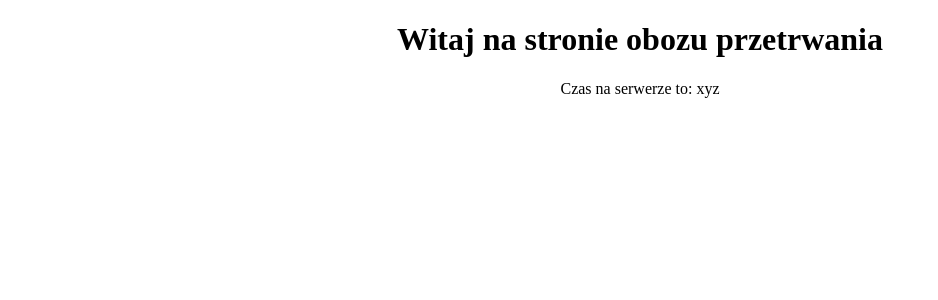
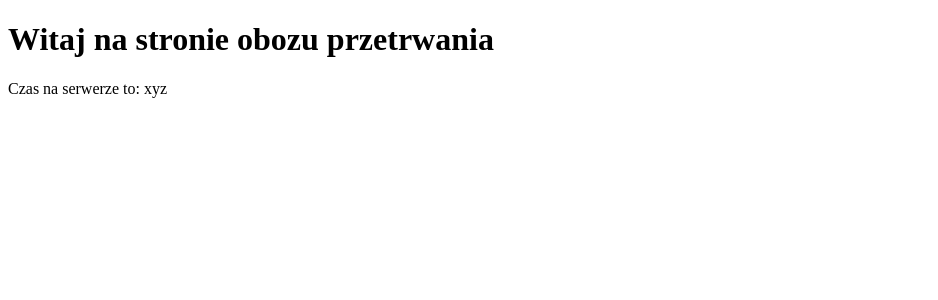
Before and after one commit to javaServerFun/survivalFront, an Angular app: page / in a window 1280 px wide. Shown: the top 300 px of the page, without its empty margins (0-938 px from the left). Built offline with nearby package versions, Linux system fonts and the light colour scheme; no server answers.

Commit message:
LEKCJA6: Message added

```diff
--- a/src/app/app.component.html
+++ b/src/app/app.component.html
@@ -1,4 +1,4 @@
-<div style="text-align:center">
+<div>
   <h1>
     Witaj na stronie obozu przetrwania
   </h1>
--- a/src/app/app.component.ts
+++ b/src/app/app.component.ts
@@ -1,5 +1,11 @@
 import { Component } from '@angular/core';
 import { HttpClient} from '@angular/common/http';
+
+interface Message {
+  content: string;
+  author: string;
+}
+
 
 @Component({
   selector: 'app-root',
@@ -7,13 +13,14 @@ import { HttpClient} from '@angular/common/http';
   styleUrls: ['./app.component.css']
 })
 export class AppComponent {
-  title = 'app';
   time = 'xyz';
+
   constructor(private http: HttpClient) {}
 
   ngOnInit(): void {
     this.http.get('/api/time', {responseType: 'text'}).subscribe(data => {
       this.time = data;
     });
+
   }
 }
```
